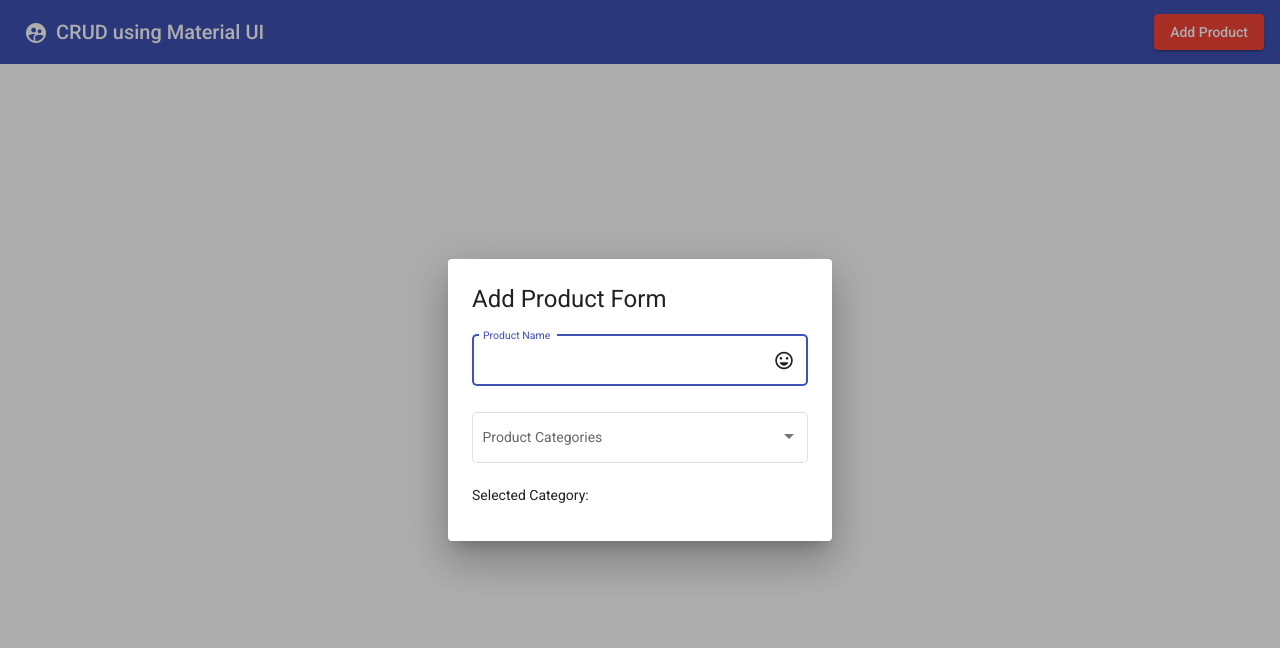
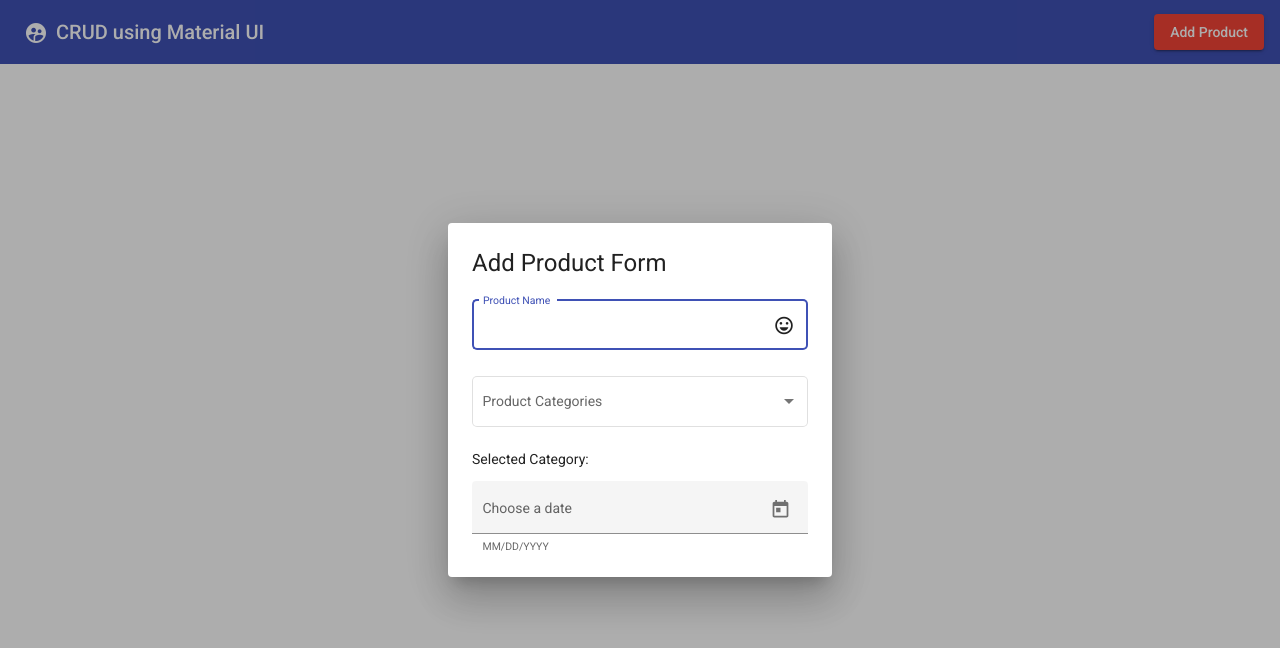
Before and after one commit to pwn-mm/Angular-reactive-form, an Angular app: page / in a window 1280 px wide. Both pictures are taken after a click on the button "Add Product". Shown: the top 648 px of the page. Built offline with nearby package versions, Linux system fonts and the light colour scheme.

Commit message:
DatePicker added | Error fixed | GoodNight & README.md updated

```diff
--- a/src/app/dialog/dialog.component.html
+++ b/src/app/dialog/dialog.component.html
@@ -9,14 +9,16 @@
         <mat-label>Product Categories</mat-label>
         <mat-select [(ngModel)]="selectedValue" name="food">
             <mat-option *ngFor="let cat of foods" [value]="cat.value">
-              {{cat.viewValue}}
+                {{cat.viewValue}}
             </mat-option>
-          </mat-select>
+        </mat-select>
     </mat-form-field>
     <p> Selected Category: {{selectedValue}} </p>
-    <!-- <mat-form-field appearance="outline">
-        <mat-label>Product Name</mat-label>
-        <input matInput placeholder="Placeholder">
-        <mat-icon matSuffix>sentiment_very_satisfied</mat-icon>
-    </mat-form-field> -->
+    <mat-form-field appearance="fill">
+        <mat-label>Choose a date</mat-label>
+        <input matInput [matDatepicker]="picker">
+        <mat-hint>MM/DD/YYYY</mat-hint>
+        <mat-datepicker-toggle matSuffix [for]="picker"></mat-datepicker-toggle>
+        <mat-datepicker #picker></mat-datepicker>
+    </mat-form-field>
 </mat-dialog-content>
```
Also changed, not shown: src/app/app.module.ts (+7 -3 lines), 1 other file (tests, documents, lock files or other folders).
